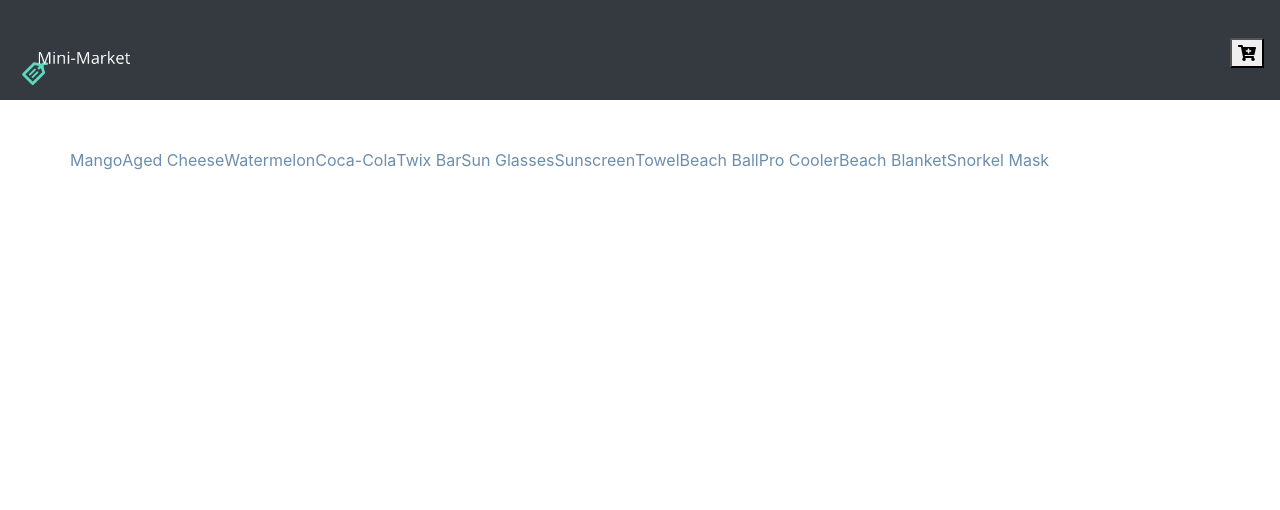
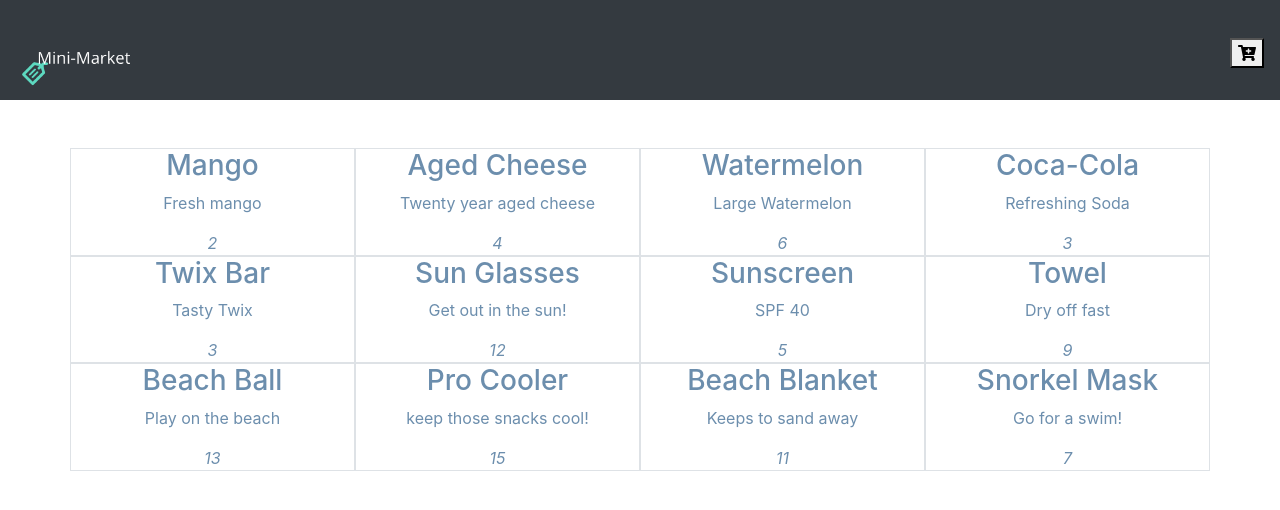
Before and after one commit to cews7/mini-market, a React (Create React App) app: page / in a window 1280 px wide. Shown: the top 510 px of the page. Built offline with nearby package versions, Linux system fonts and the light colour scheme.

Commit message:
move app into app folder in components

```diff
--- a/src/App.js
+++ b/src/components/App/App.js
@@ -2,9 +2,9 @@
 import { Route } from 'react-router-dom';
 import './App.css';
 import 'bootstrap/dist/css/bootstrap.min.css';
-import Navbar from './components/Navbar/Navbar';
-import Products from './components/Products/Products';
-import Cart from './components/Cart/Cart';
+import Navbar from '../Navbar/Navbar';
+import Products from '../Products/Products';
+import Cart from '../Cart/Cart';
 
 function App() {
   return (
--- a/src/components/Products/Products.js
+++ b/src/components/Products/Products.js
@@ -19,8 +19,10 @@
   returnProducts = () => {
     return this.state.products.map((product, i) => {
       return(
-        <div key={i}>
-          <p>{product.name}</p>
+        <div className="col-3 border text-center padding-x-sm" key={i}>
+          <h3>{product.name}</h3>
+          <p>{product.description}</p>
+          <em>{product.price}</em>
         </div>
       )
     });
--- a/src/index.js
+++ b/src/index.js
@@ -1,7 +1,7 @@
 import React from 'react';
 import ReactDOM from 'react-dom';
 import './index.css';
-import App from './App';
+import App from './components/App/App';
 import { BrowserRouter as Router } from 'react-router-dom';
 import * as serviceWorker from './serviceWorker';
 
--- a/src/raw_data.js
+++ b/src/raw_data.js
@@ -20,7 +20,8 @@
   {
     id: 4,
     name: 'Coca-Cola',
-    description: 'Refreshing Soda'
+    description: 'Refreshing Soda',
+    price: 3
   },
   {
     id: 5,
```
Also changed, not shown: src/components/App/App.css (renamed from src/App.css), 1 other file (tests, documents, lock files or other folders).
